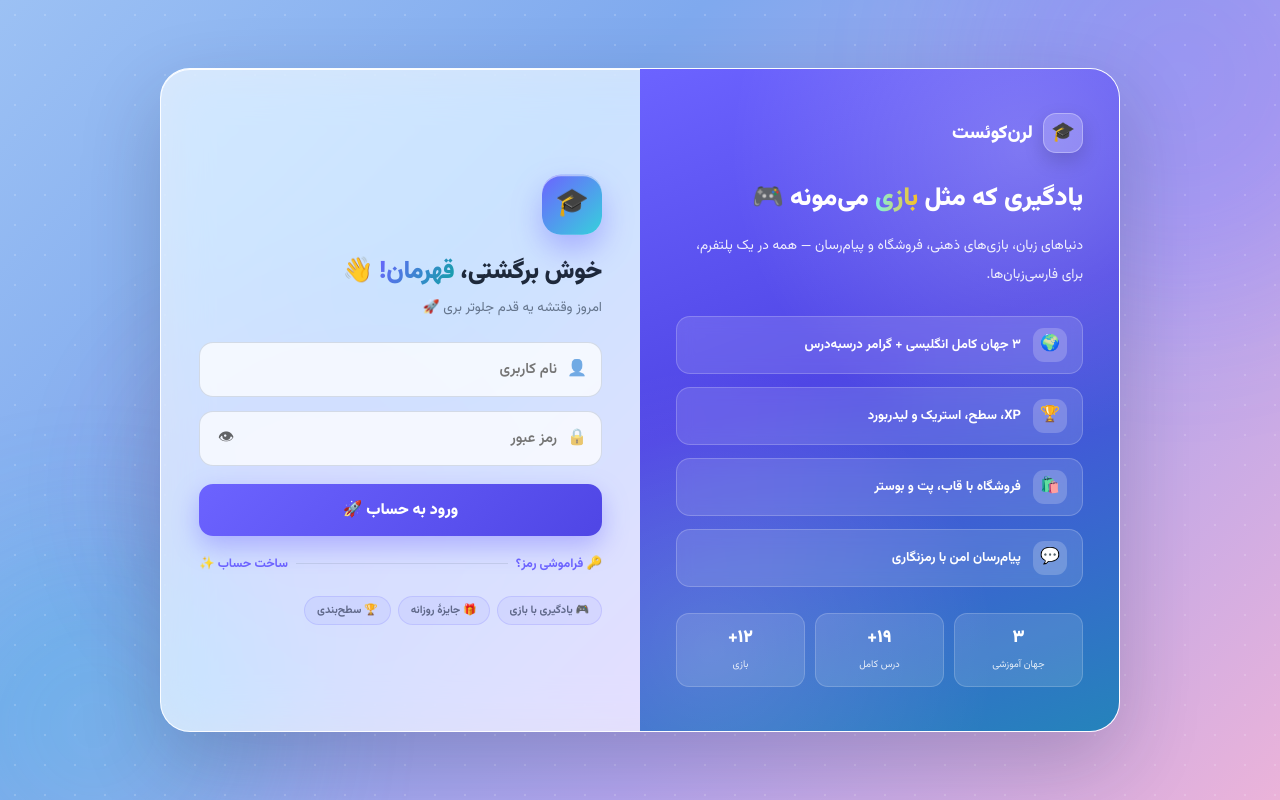
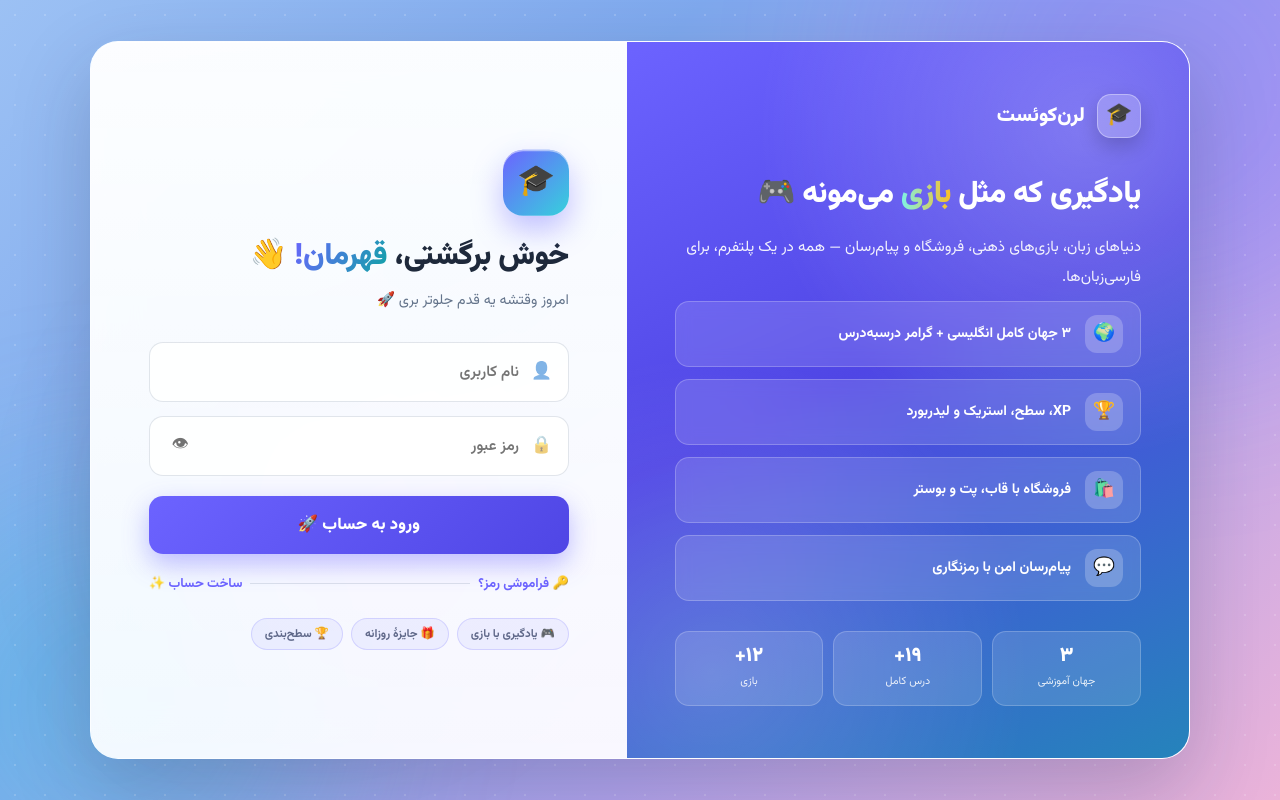
Before and after one commit to ElaheBarghamadi/LearnQuest, a Django app: page /login/ in a window 1280 px wide. Run offline with Django 5.2, Linux system fonts and the light colour scheme.

Commit message:
feat(auth): redesign login & register pages — bigger, cleaner, actually responsive
The old cards were too small on desktop (~960×640 in a 1440 viewport, with
huge empty margins) and on mobile the marketing panel just vanished, leaving
users with a bare form and no brand context.

Layout:
- Shell widened to 1100px with min-height 640px and 1.05fr/1fr split so both
  halves have proper breathing room.
- Marketing panel padded to 52×48px, hero title auto-scales with clamp(),
  feature chips are bigger and more legible.
- Form side padded to 56×56px on desktop, has a max-width:420–440px inner
  wrapper so fields don't stretch awkwardly on wide screens.
- Field height +2px, gap +2px, focus ring more visible, tap target friendlier.

Responsive:
- New 960px breakpoint (tablet): marketing panel hides, card centers at 640px,
  a compact mobile-hero (logo + tagline) fades in above the form so brand
  identity is not lost.
- 620px (phone): shell becomes full-screen, form left-aligned scroll, generous
  padding.
- 400px (small phone): tighter padding, stacked alt links (forgot pass / sign
  up), smaller badge, smaller button — no text truncation.

Also:
- Register password row still splits 2-col at ≥480px but stacks below that
  so the eye buttons don't collide.
- Both forms wrap the content in .au-formside-inner for consistent horizontal
  centering across desktop / tablet / mobile.
- .gitignore: exclude local shot_auth.py screenshot helper.

```diff
--- a/templates/login.html
+++ b/templates/login.html
@@ -32,105 +32,116 @@
     ::-webkit-scrollbar-button { display: none; width: 0; height: 0; }
     html { scrollbar-width: thin; scrollbar-color: rgba(108,99,255,.45) transparent; }
 
+    /* ---------- Animated background ---------- */
     .au-bg { position: fixed; inset: 0; z-index: 0; overflow: hidden; pointer-events: none; }
     .au-blob {
-        position: absolute; border-radius: 50%; filter: blur(80px);
-        opacity: .45; animation: auFloat 18s ease-in-out infinite alternate;
+        position: absolute; border-radius: 50%; filter: blur(90px);
+        opacity: .5; animation: auFloat 18s ease-in-out infinite alternate;
     }
-    .au-blob.b1 { width: 420px; height: 420px; background: rgba(108,99,255,.5); top: -120px; right: -100px; }
-    .au-blob.b2 { width: 360px; height: 360px; background: rgba(54,209,220,.45); bottom: -110px; left: -90px; animation-delay: 3s; }
-    .au-blob.b3 { width: 260px; height: 260px; background: rgba(236,72,153,.35); top: 45%; left: 12%; animation-delay: 6s; }
+    .au-blob.b1 { width: 520px; height: 520px; background: rgba(108,99,255,.55); top: -160px; right: -140px; }
+    .au-blob.b2 { width: 460px; height: 460px; background: rgba(54,209,220,.50); bottom: -140px; left: -120px; animation-delay: 3s; }
+    .au-blob.b3 { width: 320px; height: 320px; background: rgba(236,72,153,.40); top: 45%; left: 12%; animation-delay: 6s; }
     @keyframes auFloat {
-        0% { transform: translate(0,0) scale(1); }
+        0%   { transform: translate(0,0) scale(1); }
         100% { transform: translate(40px,-50px) scale(1.15); }
     }
-
     .au-dots {
         position: fixed; inset: 0; z-index: 0; pointer-events: none;
         background-image: radial-gradient(rgba(255,255,255,.35) 1.2px, transparent 1.3px);
-        background-size: 30px 30px;
-        opacity: .5;
+        background-size: 30px 30px; opacity: .5;
     }
 
-    /* ---------- کانتینر ---------- */
+    /* ---------- Shell — bigger, better proportioned ---------- */
     .au-shell {
         position: relative; z-index: 1;
-        width: 100%; max-width: 960px;
-        display: grid; grid-template-columns: 1fr 1fr;
-        background: rgba(255,255,255,.66);
+        width: 100%; max-width: 1100px; min-height: 640px;
+        display: grid; grid-template-columns: 1.05fr 1fr;
+        background: rgba(255,255,255,.72);
         backdrop-filter: blur(24px) saturate(170%);
         -webkit-backdrop-filter: blur(24px) saturate(170%);
         border: 1px solid rgba(255,255,255,.9);
-        border-radius: 30px;
+        border-radius: 28px;
         box-shadow: 0 30px 80px rgba(28,32,64,.22), inset 0 1px 0 rgba(255,255,255,.95);
         overflow: hidden;
         animation: auIn .6s cubic-bezier(.22,1,.36,1);
     }
     @keyframes auIn { from { opacity: 0; transform: translateY(26px) scale(.97); } }
 
-    /* ---------- پنل معرفی (سمت چپ) ---------- */
+    /* ---------- Marketing panel ---------- */
     .au-showcase {
-        background: linear-gradient(160deg, #6C63FF 0%, #4F46E5 45%, #0ea5a4 130%);
-        color: #fff; padding: 44px 36px;
+        background:
+            radial-gradient(circle at 82% 12%, rgba(255,255,255,.24), transparent 42%),
+            radial-gradient(circle at 15% 88%, rgba(255,255,255,.16), transparent 40%),
+            linear-gradient(155deg, #6C63FF 0%, #4F46E5 45%, #0ea5a4 130%);
+        color: #fff; padding: 52px 48px;
         display: flex; flex-direction: column; justify-content: space-between;
-        position: relative; overflow: hidden;
+        gap: 30px; position: relative; overflow: hidden;
     }
-    .au-showcase::before {
-        content: ''; position: absolute; inset: 0;
-        background:
-            radial-gradient(circle at 80% 12%, rgba(255,255,255,.22), transparent 42%),
-            radial-gradient(circle at 15% 88%, rgba(255,255,255,.14), transparent 40%);
+    .au-showcase::after {
+        content: ''; position: absolute; inset: auto -30% -40% -30%; height: 260px;
+        background: radial-gradient(closest-side, rgba(255,255,255,.10), transparent 70%);
         pointer-events: none;
     }
-    .au-show-logo { display: flex; align-items: center; gap: 10px; font-weight: 900; font-size: 1.15rem; position: relative; }
+    .au-show-logo { display: flex; align-items: center; gap: 12px; font-weight: 900; font-size: 1.25rem; position: relative; }
     .au-show-logo .mark {
-        width: 40px; height: 40px; border-radius: 13px;
-        background: rgba(255,255,255,.2); border: 1px solid rgba(255,255,255,.3);
-        display: flex; align-items: center; justify-content: center; font-size: 1.2rem;
-        box-shadow: 0 8px 20px rgba(0,0,0,.15);
+        width: 44px; height: 44px; border-radius: 14px;
+        background: rgba(255,255,255,.22); border: 1px solid rgba(255,255,255,.35);
+        display: grid; place-items: center; font-size: 1.35rem;
+        box-shadow: 0 8px 20px rgba(0,0,0,.18);
     }
-    .au-show-title { font-size: 1.6rem; font-weight: 900; line-height: 1.6; margin: 26px 0 12px; position: relative; }
+    .au-show-title {
+        font-size: clamp(1.6rem, 2.4vw, 2.1rem);
+        font-weight: 900; line-height: 1.5; margin: 4px 0 14px; position: relative; letter-spacing: -.4px;
+    }
     .au-show-title em { font-style: normal; background: linear-gradient(90deg,#7df3e6,#fbbf24); -webkit-background-clip: text; background-clip: text; color: transparent; }
-    .au-show-sub { font-size: .86rem; opacity: .9; line-height: 2.1; margin-bottom: 26px; position: relative; }
+    .au-show-sub { font-size: .95rem; opacity: .92; line-height: 2; margin-bottom: 8px; position: relative; }
 
-    .au-feats { display: flex; flex-direction: column; gap: 13px; position: relative; }
+    .au-feats { display: flex; flex-direction: column; gap: 12px; position: relative; }
     .au-feat {
-        display: flex; align-items: center; gap: 12px;
-        background: rgba(255,255,255,.12);
-        border: 1px solid rgba(255,255,255,.2);
-        border-radius: 14px; padding: 11px 15px;
-        font-size: .82rem; font-weight: 700;
-        backdrop-filter: blur(8px);
+        display: flex; align-items: center; gap: 14px;
+        background: rgba(255,255,255,.13);
+        border: 1px solid rgba(255,255,255,.22);
+        border-radius: 14px; padding: 13px 17px;
+        font-size: .88rem; font-weight: 700;
+        backdrop-filter: blur(8px); -webkit-backdrop-filter: blur(8px);
     }
     .au-feat .ic {
-        width: 34px; height: 34px; border-radius: 11px; flex: 0 0 auto;
-        background: rgba(255,255,255,.2); display: flex; align-items: center; justify-content: center;
-        font-size: 1rem;
+        width: 38px; height: 38px; border-radius: 12px; flex: 0 0 auto;
+        background: rgba(255,255,255,.22); display: grid; place-items: center; font-size: 1.1rem;
     }
 
-    .au-show-stats { display: flex; gap: 10px; margin-top: 26px; position: relative; }
+    .au-show-stats { display: flex; gap: 10px; position: relative; }
     .au-show-stat {
         flex: 1; text-align: center;
-        background: rgba(255,255,255,.12); border: 1px solid rgba(255,255,255,.18);
-        border-radius: 13px; padding: 10px 6px;
+        background: rgba(255,255,255,.13); border: 1px solid rgba(255,255,255,.2);
+        border-radius: 14px; padding: 12px 8px;
     }
-    .au-show-stat b { display: block; font-size: 1.1rem; font-weight: 900; }
-    .au-show-stat small { font-size: .62rem; opacity: .85; }
+    .au-show-stat b     { display: block; font-size: 1.25rem; font-weight: 900; line-height: 1.2; }
+    .au-show-stat small { font-size: .68rem; opacity: .88; }
 
-    /* ---------- فرم (سمت راست) ---------- */
-    .au-formside { padding: 40px 38px; display: flex; flex-direction: column; justify-content: center; }
+    /* ---------- Form side ---------- */
+    .au-formside {
+        padding: 56px 56px;
+        display: flex; flex-direction: column; justify-content: center;
+        background: linear-gradient(180deg, rgba(255,255,255,.9), rgba(255,255,255,.72));
+    }
+    .au-formside-inner { max-width: 420px; width: 100%; margin: 0 auto; }
+
+    /* mobile-only compact header */
+    .au-mobile-hero { display: none; }
+
     .au-badge {
-        width: 60px; height: 60px; border-radius: 19px;
+        width: 66px; height: 66px; border-radius: 20px;
         background: linear-gradient(135deg, #6C63FF, #36D1DC);
-        display: flex; align-items: center; justify-content: center;
-        font-size: 1.7rem; margin-bottom: 18px;
+        display: grid; place-items: center;
+        font-size: 1.9rem; margin-bottom: 20px;
         box-shadow: 0 14px 30px rgba(108,99,255,.4), inset 0 1.5px 0 rgba(255,255,255,.5);
         animation: auBob 3.2s ease-in-out infinite;
     }
     @keyframes auBob { 0%,100% { transform: translateY(0); } 50% { transform: translateY(-7px); } }
-    .au-h1 { font-size: 1.55rem; font-weight: 900; color: #1e293b; letter-spacing: -.3px; margin-bottom: 6px; }
+    .au-h1 { font-size: clamp(1.55rem, 2.4vw, 1.9rem); font-weight: 900; color: #1e293b; letter-spacing: -.3px; margin-bottom: 8px; line-height: 1.4; }
     .au-h1 .gt { background: linear-gradient(120deg,#6C63FF,#0ea5a4); -webkit-background-clip: text; background-clip: text; color: transparent; }
-    .au-sub { font-size: .84rem; color: #64748b; margin-bottom: 24px; }
+    .au-sub { font-size: .9rem; color: #64748b; margin-bottom: 28px; line-height: 1.9; }
 
     .au-flash { display: flex; flex-direction: column; gap: 8px; margin-bottom: 16px; }
     .au-flash-item {
@@ -143,61 +154,87 @@
     .au-flash-item.success { border-inline-start-color: #22c55e; color: #15803d; }
 
     .au-field {
-        position: relative; display: flex; align-items: center; gap: 10px;
-        background: rgba(255,255,255,.75);
-        border: 1.5px solid rgba(148,163,184,.35);
-        border-radius: 14px; padding: 2px 14px; margin-bottom: 14px;
+        position: relative; display: flex; align-items: center; gap: 12px;
+        background: rgba(255,255,255,.9);
+        border: 1.5px solid rgba(148,163,184,.28);
+        border-radius: 14px; padding: 2px 16px; margin-bottom: 14px;
         transition: border-color .2s, box-shadow .2s, transform .2s;
     }
     .au-field:focus-within {
         border-color: #6C63FF;
-        box-shadow: 0 0 0 4px rgba(108,99,255,.14);
+        box-shadow: 0 0 0 4px rgba(108,99,255,.16);
         transform: translateY(-1px);
     }
-    .au-field .ico { font-size: 1rem; opacity: .6; flex-shrink: 0; }
+    .au-field .ico { font-size: 1.05rem; opacity: .55; flex-shrink: 0; }
     .au-field input {
         flex: 1; min-width: 0; border: none; outline: none; background: none;
-        padding: 13px 0; font-family: inherit; font-size: .92rem; font-weight: 600; color: #1e293b;
+        padding: 15px 0; font-family: inherit; font-size: .95rem; font-weight: 600; color: #1e293b;
     }
-    .au-eye { border: none; background: none; font-size: 1rem; cursor: pointer; opacity: .6; padding: 4px; }
-    .au-err { font-size: .74rem; color: #dc2626; font-weight: 700; margin: -8px 0 12px 6px; }
+    .au-eye { border: none; background: none; font-size: 1.05rem; cursor: pointer; opacity: .55; padding: 6px; transition: opacity .18s; }
+    .au-eye:hover { opacity: 1; }
+    .au-err { font-size: .78rem; color: #dc2626; font-weight: 700; margin: -8px 0 12px 6px; }
 
     .au-btn {
         width: 100%; border: none; cursor: pointer;
         background: linear-gradient(135deg, #6C63FF, #4F46E5);
-        color: #fff; font-family: inherit; font-size: .98rem; font-weight: 900;
-        padding: 14px; border-radius: 14px; margin-top: 4px;
-        box-shadow: 0 10px 26px rgba(108,99,255,.4);
+        color: #fff; font-family: inherit; font-size: 1.02rem; font-weight: 900;
+        padding: 16px; border-radius: 14px; margin-top: 6px;
+        box-shadow: 0 10px 26px rgba(108,99,255,.42);
         transition: transform .2s, box-shadow .2s;
+        letter-spacing: .2px;
     }
-    .au-btn:hover { transform: translateY(-2px); box-shadow: 0 15px 34px rgba(108,99,255,.5); }
+    .au-btn:hover  { transform: translateY(-2px); box-shadow: 0 15px 34px rgba(108,99,255,.55); }
+    .au-btn:active { transform: translateY(0); }
 
     .au-alt {
         display: flex; align-items: center; justify-content: space-between; gap: 8px;
-        margin-top: 18px; font-size: .78rem; font-weight: 700;
+        margin-top: 20px; font-size: .82rem; font-weight: 700;
     }
-    .au-alt a { color: #6C63FF; text-decoration: none; }
-    .au-alt a:hover { text-decoration: underline; }
+    .au-alt a { color: #6C63FF; text-decoration: none; transition: color .18s; }
+    .au-alt a:hover { color: #4F46E5; text-decoration: underline; }
     .au-sep { flex: 1; height: 1px; background: rgba(148,163,184,.3); }
 
-    .au-chips { display: flex; gap: 7px; flex-wrap: wrap; margin-top: 22px; }
+    .au-chips { display: flex; gap: 8px; flex-wrap: wrap; margin-top: 24px; }
     .au-chips span {
-        font-size: .68rem; font-weight: 700; color: #5f6889;
-        background: rgba(108,99,255,.08); border: 1px solid rgba(108,99,255,.18);
-        padding: 5px 12px; border-radius: 999px;
+        font-size: .72rem; font-weight: 700; color: #5f6889;
+        background: rgba(108,99,255,.08); border: 1px solid rgba(108,99,255,.2);
+        padding: 6px 13px; border-radius: 999px;
     }
 
-    /* ---------- ریسپانسیو ---------- */
-    @media (max-width: 860px) {
-        body { padding: 0; }
-        .au-shell { max-width: 460px; grid-template-columns: 1fr; border-radius: 0; min-height: 100vh; border: none; }
+    /* ---------- Responsive ---------- */
+    @media (max-width: 960px) {
+        .au-shell { max-width: 640px; grid-template-columns: 1fr; min-height: auto; }
         .au-showcase { display: none; }
-        .au-formside { padding: 34px 24px; }
-        .au-badge { width: 52px; height: 52px; font-size: 1.4rem; border-radius: 16px; }
+        .au-formside { padding: 44px 44px; }
+        .au-mobile-hero {
+            display: flex; align-items: center; gap: 12px;
+            margin-bottom: 22px; padding-bottom: 20px;
+            border-bottom: 1px dashed rgba(148,163,184,.35);
+        }
+        .au-mobile-hero .mh-badge {
+            width: 42px; height: 42px; border-radius: 13px;
+            background: linear-gradient(135deg,#6C63FF,#36D1DC); color: #fff;
+            display: grid; place-items: center; font-size: 1.2rem;
+            box-shadow: 0 8px 18px rgba(108,99,255,.3);
+        }
+        .au-mobile-hero .mh-text b { display: block; font-size: 1rem; font-weight: 900; color: #1e293b; }
+        .au-mobile-hero .mh-text small { font-size: .72rem; color: #64748b; }
     }
-    @media (max-width: 480px) {
-        .au-formside { padding: 28px 18px; }
-        .au-h1 { font-size: 1.3rem; }
+    @media (max-width: 620px) {
+        body { padding: 0; align-items: stretch; }
+        .au-shell { max-width: none; border-radius: 0; min-height: 100vh; border: none; box-shadow: none; }
+        .au-formside { padding: 34px 22px 40px; justify-content: flex-start; }
+        .au-formside-inner { max-width: none; }
+        .au-badge { width: 56px; height: 56px; font-size: 1.5rem; border-radius: 17px; margin-bottom: 16px; }
+    }
+    @media (max-width: 400px) {
+        .au-formside { padding: 28px 18px 34px; }
+        .au-h1 { font-size: 1.4rem; }
+        .au-field { padding: 2px 14px; }
+        .au-field input { padding: 14px 0; font-size: .9rem; }
+        .au-btn { padding: 15px; font-size: .95rem; }
+        .au-alt { flex-direction: column; gap: 10px; align-items: stretch; text-align: center; margin-top: 22px; }
+        .au-sep { display: none; }
     }
 </style>
 </head>
@@ -234,6 +271,17 @@
 
     <!-- فرم -->
     <div class="au-formside">
+      <div class="au-formside-inner">
+
+        <!-- mobile-only compact hero (marketing panel is hidden on mobile) -->
+        <div class="au-mobile-hero">
+            <div class="mh-badge">🎓</div>
+            <div class="mh-text">
+                <b>لرن‌کوئست</b>
+                <small>یادگیری زبان با بازی و ماجراجویی</small>
+            </div>
+        </div>
+
         <div class="au-badge">🎓</div>
         <h1 class="au-h1">خوش برگشتی، <span class="gt">قهرمان!</span> 👋</h1>
         <p class="au-sub">امروز وقتشه یه قدم جلوتر بری 🚀</p>
@@ -278,6 +326,8 @@
             <span>🎁 جایزهٔ روزانه</span>
             <span>🏆 سطح‌بندی</span>
         </div>
+
+      </div><!-- /au-formside-inner -->
     </div>
 </div>
 
```
Also changed, not shown: templates/register.html (+112 -67 lines), 1 other file.
